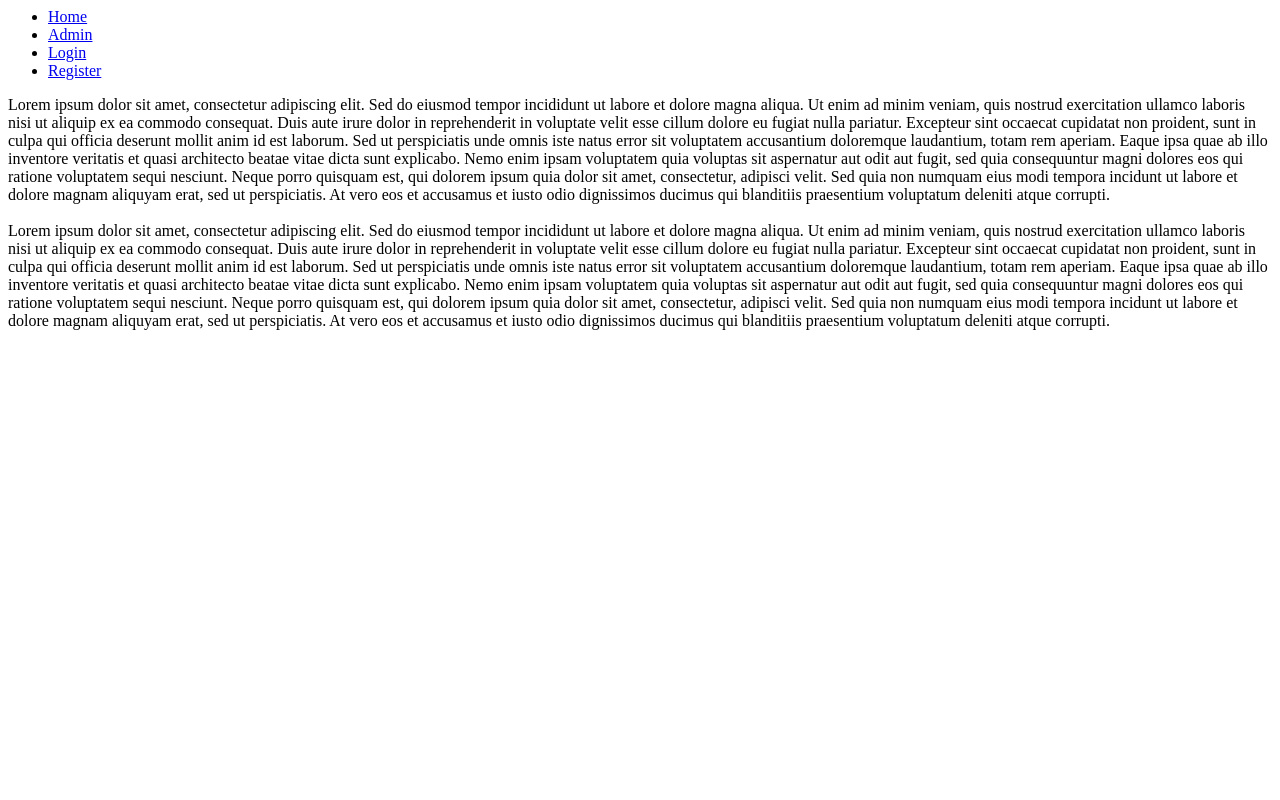
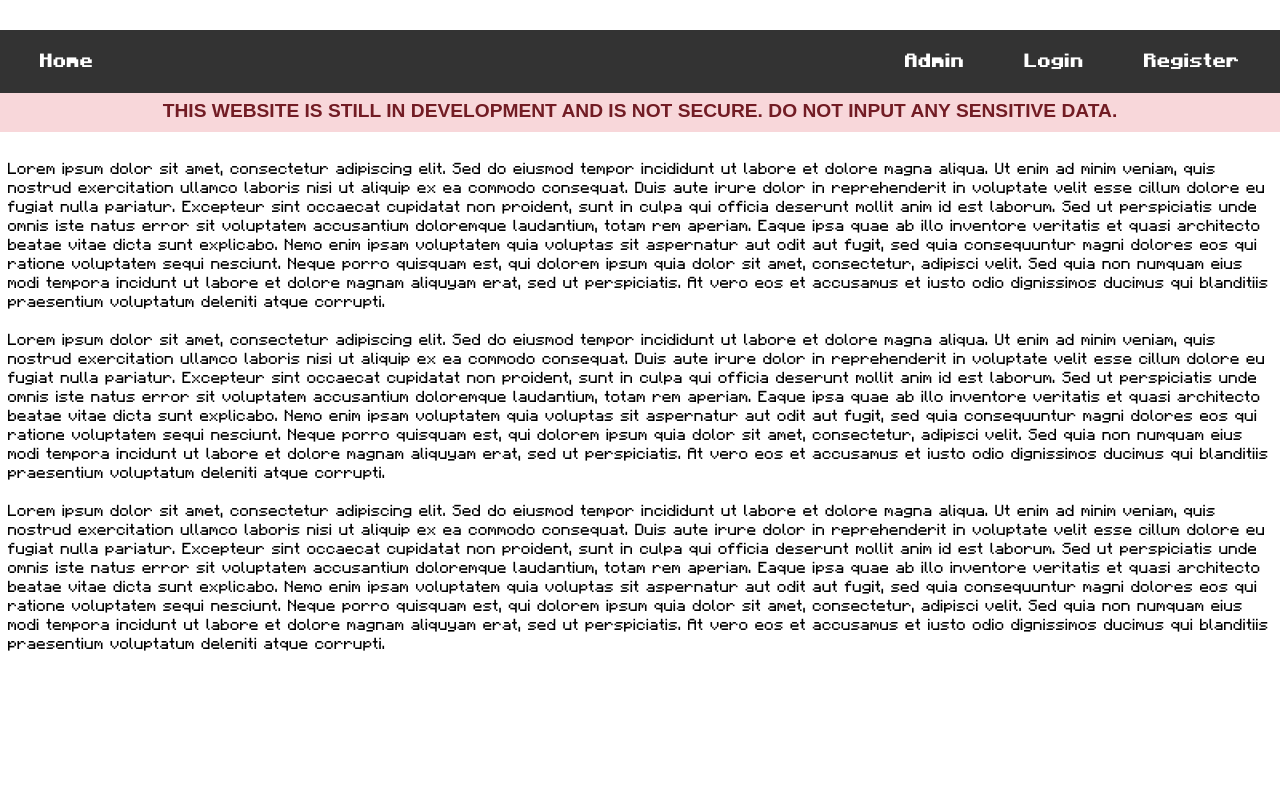
Before and after one commit to Jacob1Carter/PlayerReadyAdvancements, a Flask app: page / in a window 1280 px wide. Run offline with Flask 3, Linux system fonts and the light colour scheme.

Commit message:
Styling and disclaimer

```diff
--- a/main.py
+++ b/main.py
@@ -5,6 +5,12 @@ import sqlite3
 import os
 
 app = Flask(__name__)
+
+
+def get_db_connection():
+    conn = sqlite3.connect("data/database.db")
+    conn.row_factory = sqlite3.Row  # Enable row factory for dict-like access
+    return conn
 
 
 # database setup
@@ -15,7 +21,7 @@ def construct_db():
         with open("data/database.db", "w") as db_file:
             pass  # Create an empty database file
     # check users and advancements tables exist, if not create them
-    conn = sqlite3.connect("database.db")
+    conn = get_db_connection()
     cursor = conn.cursor()
     cursor.execute(
         "CREATE TABLE IF NOT EXISTS USERS (ID INTEGER PRIMARY KEY AUTOINCREMENT, name TEXT, user_md5 TEXT)"
@@ -41,12 +47,12 @@ def admin_required(f):
 
 @app.route("/", methods=["GET"])
 def main():
-    return render_template("main/main.html")
+    return render_template("main/main.html", title="Home - Player Ready Advancements")
 
 
 @app.route("/register", methods=["GET"])
 def register():
-    return render_template("main/login-register.html", mode="register")
+    return render_template("main/login-register.html", title="Register - Player Ready Advancements", mode="register")
 
 
 @app.route("/register-input", methods=["POST"])
@@ -56,7 +62,7 @@ def register_input():
     prep_md5 = first.strip().lower() + last.strip().lower()
     user_md5 = prep_md5.encode("utf-8").hex()
     # Insert user into database
-    conn = sqlite3.connect("database.db")
+    conn = get_db_connection()
     cursor = conn.cursor()
     cursor.execute("INSERT INTO USERS (name, user_md5) VALUES (?, ?)", (first, user_md5))
     conn.commit()
@@ -69,7 +75,7 @@ def register_input():
 def login():
     # Check if there is a NotFound query parameter
     NotFound = True if request.args.get("NotFound") is not None else False
-    return render_template("main/login-register.html", mode="login", NotFound=NotFound)
+    return render_template("main/login-register.html", title="Login - Player Ready Advancements", mode="login", NotFound=NotFound)
 
 
 @app.route("/login-input", methods=["POST"])
@@ -79,7 +85,7 @@ def login_input():
     prep_md5 = first.strip().lower() + last.strip().lower()
     user_md5 = prep_md5.encode("utf-8").hex()
     # Check if user exists in database
-    conn = sqlite3.connect("database.db")
+    conn = get_db_connection()
 
     cursor = conn.cursor()
     cursor.execute("SELECT * FROM USERS WHERE user_md5 = ?", (user_md5,))
@@ -95,7 +101,17 @@ def login_input():
 
 @app.route("/advancements/<user_md5>", methods=["GET"])
 def advancements(user_md5):
-    return render_template("main/advancements.html")
+    # Find user's name from database
+    conn = get_db_connection()
+    cursor = conn.cursor()
+    cursor.execute("SELECT name FROM USERS WHERE user_md5 = ?", (user_md5,))
+    user = cursor.fetchone()
+    conn.close()
+    if not user:
+        # User not found, redirect to login with NotFound
+        return redirect("/login?NotFound")
+    user_name = user["name"]
+    return render_template("main/advancements.html", title=f"{user_name}'s Advancements - Player Ready Advancements", user_name=user_name)
 
 
 # admin routes
@@ -118,7 +134,7 @@ def database_inline():
         query = request.form.get("query")
 
     # execute query, get data
-    conn = sqlite3.connect("database.db")
+    conn = get_db_connection()
     cursor = conn.cursor()
     try:
         cursor.execute(query)
--- a/static/css/styles.css
+++ b/static/css/styles.css
@@ -1,2 +1,113 @@
 /* styles.css */
+
+/* Font definitions */
+
+@font-face {
+    font-family: 'Minecraft';
+    src: url('../fonts/minecraft.otf') format('opentype');
+    font-weight: normal;
+    font-style: normal;
+}
+
+@font-face {
+    font-family: 'Minecraft';
+    src: url('../fonts/minecraft-bold.otf') format('opentype');
+    font-weight: bold;
+    font-style: normal;
+}
+
+@font-face {
+    font-family: 'Minecraft';
+    src: url('../fonts/minecraft-italic.otf') format('opentype');
+    font-weight: normal;
+    font-style: italic;
+}
+
+@font-face {
+    font-family: 'Minecraft';
+    src: url('../fonts/minecraft-bold-italic.otf') format('opentype');
+    font-weight: bold;
+    font-style: italic;
+}
+
+/* General styles */
+
+* {
+    font-family: 'Minecraft';
+}
+
+body {
+    margin: 0;
+    padding: 8;
+    padding-top: 120px;
+
+    padding-top: 160px; /* ONLY TO MAKE SPACE FOR DISCLAIMER */
+}
+
+/* Navbar */
+
+.navbar {
+    background-color: #333;
+    color: white;
+    padding: 10px;
+    margin: 30px 0px 30px 0px;
+    position: fixed;
+    top: 0;
+    left: 0;
+    right: 0;
+    z-index: 1000;
+}
+
+
+.navbar ul {
+    list-style-type: none;
+    margin: 0;
+    padding: 0;
+    display: flex;
+    justify-content: space-between;
+    width: 100%;
+}
+
+.nav-item {
+    font-weight: bold;
+    font-size: 1.2em;
+    padding: 10px 30px 10px 30px;
+    display: inline-block;
+}
+
+.nav-l {
+    margin-right: auto;
+}
+.nav-r {
+    margin-left: auto;
+}
+.nav-r:first-of-type {
+    margin-left: auto;
+}
+.nav-r:not(:first-of-type) {
+    margin-left: 0;
+}
+
+.navbar a {
+    color: white;
+    text-decoration: none;
+}
+
+/* Discaimer */
+
+.disclaimer {
+    position: fixed;
+    left: 0;
+    right: 0;
+    top: 90px;
+    padding: 10px;
+    background-color: #f8d7da;
+    color: #721c24;
+    padding: 10px;
+    text-align: center;
+    font-family: arial;
+    font-size: 1.2em;
+    font-weight: bold;
+}
+
 /* /styles.css */
--- a/templates/admin/header.html
+++ b/templates/admin/header.html
@@ -5,4 +5,6 @@
     <link rel="icon" href="{{ url_for('static', filename='images/misc/favicon.ico') }}" type="image/x-icon">
 </head>
 
+{% include "base/disclaimer.html" %}
+
 <!-- /admin/header.html -->
--- a/templates/admin/main.html
+++ b/templates/admin/main.html
@@ -6,6 +6,8 @@
     <body>
 
         <div class="content">
+            <a href="/">Main site</a>
+            <br>
             <a href="/admin/database">Database</a>
         </div>
 
--- a/templates/base/header.html
+++ b/templates/base/header.html
@@ -3,6 +3,8 @@
 <head>
     <link rel="stylesheet" href="{{ url_for('static', filename='css/styles.css') }}">
     <link rel="icon" href="{{ url_for('static', filename='images/misc/favicon.ico') }}" type="image/x-icon">
+
+    <title>{{ title if title else "Player Ready Advancements" }}</title>
 </head>
 
 <!-- /base/header.html -->
--- a/templates/base/navbar.html
+++ b/templates/base/navbar.html
@@ -1,12 +1,14 @@
 <!-- base/navbar.html -->
 
-<nav>
+<nav class="navbar">
     <ul>
-        <li><a href="/">Home</a></li>
-        <li><a href="/admin">Admin</a></li>
-        <li><a href="/login">Login</a></li>
-        <li><a href="/register">Register</a></li>
+        <li class="nav-item nav-l"><a href="/">Home</a></li>
+        <li class="nav-item nav-r"><a href="/admin">Admin</a></li>
+        <li class="nav-item nav-r"><a href="/login">Login</a></li>
+        <li class="nav-item nav-r"><a href="/register">Register</a></li>
     </ul>
 </nav>
 
+{% include "base/disclaimer.html" %}
+
 <!-- /base/navbar.html -->
--- a/templates/main/advancements.html
+++ b/templates/main/advancements.html
@@ -7,6 +7,8 @@
         {% include "base/navbar.html" %}
 
         <div class="content">
+            <h2>Hi {{ user_name }}!</h2>
+
             <div>Lorem ipsum dolor sit amet, consectetur adipiscing elit. Sed do eiusmod tempor incididunt ut labore et dolore magna aliqua. Ut enim ad minim veniam, quis nostrud exercitation ullamco laboris nisi ut aliquip ex ea commodo consequat. Duis aute irure dolor in reprehenderit in voluptate velit esse cillum dolore eu fugiat nulla pariatur. Excepteur sint occaecat cupidatat non proident, sunt in culpa qui officia deserunt mollit anim id est laborum. Sed ut perspiciatis unde omnis iste natus error sit voluptatem accusantium doloremque laudantium, totam rem aperiam. Eaque ipsa quae ab illo inventore veritatis et quasi architecto beatae vitae dicta sunt explicabo. Nemo enim ipsam voluptatem quia voluptas sit aspernatur aut odit aut fugit, sed quia consequuntur magni dolores eos qui ratione voluptatem sequi nesciunt. Neque porro quisquam est, qui dolorem ipsum quia dolor sit amet, consectetur, adipisci velit. Sed quia non numquam eius modi tempora incidunt ut labore et dolore magnam aliquyam erat, sed ut perspiciatis. At vero eos et accusamus et iusto odio dignissimos ducimus qui blanditiis praesentium voluptatum deleniti atque corrupti.</div>
             <br>
             <div>Lorem ipsum dolor sit amet, consectetur adipiscing elit. Sed do eiusmod tempor incididunt ut labore et dolore magna aliqua. Ut enim ad minim veniam, quis nostrud exercitation ullamco laboris nisi ut aliquip ex ea commodo consequat. Duis aute irure dolor in reprehenderit in voluptate velit esse cillum dolore eu fugiat nulla pariatur. Excepteur sint occaecat cupidatat non proident, sunt in culpa qui officia deserunt mollit anim id est laborum. Sed ut perspiciatis unde omnis iste natus error sit voluptatem accusantium doloremque laudantium, totam rem aperiam. Eaque ipsa quae ab illo inventore veritatis et quasi architecto beatae vitae dicta sunt explicabo. Nemo enim ipsam voluptatem quia voluptas sit aspernatur aut odit aut fugit, sed quia consequuntur magni dolores eos qui ratione voluptatem sequi nesciunt. Neque porro quisquam est, qui dolorem ipsum quia dolor sit amet, consectetur, adipisci velit. Sed quia non numquam eius modi tempora incidunt ut labore et dolore magnam aliquyam erat, sed ut perspiciatis. At vero eos et accusamus et iusto odio dignissimos ducimus qui blanditiis praesentium voluptatum deleniti atque corrupti.</div>
--- a/templates/main/main.html
+++ b/templates/main/main.html
@@ -10,6 +10,9 @@
             <div>Lorem ipsum dolor sit amet, consectetur adipiscing elit. Sed do eiusmod tempor incididunt ut labore et dolore magna aliqua. Ut enim ad minim veniam, quis nostrud exercitation ullamco laboris nisi ut aliquip ex ea commodo consequat. Duis aute irure dolor in reprehenderit in voluptate velit esse cillum dolore eu fugiat nulla pariatur. Excepteur sint occaecat cupidatat non proident, sunt in culpa qui officia deserunt mollit anim id est laborum. Sed ut perspiciatis unde omnis iste natus error sit voluptatem accusantium doloremque laudantium, totam rem aperiam. Eaque ipsa quae ab illo inventore veritatis et quasi architecto beatae vitae dicta sunt explicabo. Nemo enim ipsam voluptatem quia voluptas sit aspernatur aut odit aut fugit, sed quia consequuntur magni dolores eos qui ratione voluptatem sequi nesciunt. Neque porro quisquam est, qui dolorem ipsum quia dolor sit amet, consectetur, adipisci velit. Sed quia non numquam eius modi tempora incidunt ut labore et dolore magnam aliquyam erat, sed ut perspiciatis. At vero eos et accusamus et iusto odio dignissimos ducimus qui blanditiis praesentium voluptatum deleniti atque corrupti.</div>
             <br>
             <div>Lorem ipsum dolor sit amet, consectetur adipiscing elit. Sed do eiusmod tempor incididunt ut labore et dolore magna aliqua. Ut enim ad minim veniam, quis nostrud exercitation ullamco laboris nisi ut aliquip ex ea commodo consequat. Duis aute irure dolor in reprehenderit in voluptate velit esse cillum dolore eu fugiat nulla pariatur. Excepteur sint occaecat cupidatat non proident, sunt in culpa qui officia deserunt mollit anim id est laborum. Sed ut perspiciatis unde omnis iste natus error sit voluptatem accusantium doloremque laudantium, totam rem aperiam. Eaque ipsa quae ab illo inventore veritatis et quasi architecto beatae vitae dicta sunt explicabo. Nemo enim ipsam voluptatem quia voluptas sit aspernatur aut odit aut fugit, sed quia consequuntur magni dolores eos qui ratione voluptatem sequi nesciunt. Neque porro quisquam est, qui dolorem ipsum quia dolor sit amet, consectetur, adipisci velit. Sed quia non numquam eius modi tempora incidunt ut labore et dolore magnam aliquyam erat, sed ut perspiciatis. At vero eos et accusamus et iusto odio dignissimos ducimus qui blanditiis praesentium voluptatum deleniti atque corrupti.</div>
+            <br>
+            <div>Lorem ipsum dolor sit amet, consectetur adipiscing elit. Sed do eiusmod tempor incididunt ut labore et dolore magna aliqua. Ut enim ad minim veniam, quis nostrud exercitation ullamco laboris nisi ut aliquip ex ea commodo consequat. Duis aute irure dolor in reprehenderit in voluptate velit esse cillum dolore eu fugiat nulla pariatur. Excepteur sint occaecat cupidatat non proident, sunt in culpa qui officia deserunt mollit anim id est laborum. Sed ut perspiciatis unde omnis iste natus error sit voluptatem accusantium doloremque laudantium, totam rem aperiam. Eaque ipsa quae ab illo inventore veritatis et quasi architecto beatae vitae dicta sunt explicabo. Nemo enim ipsam voluptatem quia voluptas sit aspernatur aut odit aut fugit, sed quia consequuntur magni dolores eos qui ratione voluptatem sequi nesciunt. Neque porro quisquam est, qui dolorem ipsum quia dolor sit amet, consectetur, adipisci velit. Sed quia non numquam eius modi tempora incidunt ut labore et dolore magnam aliquyam erat, sed ut perspiciatis. At vero eos et accusamus et iusto odio dignissimos ducimus qui blanditiis praesentium voluptatum deleniti atque corrupti.</div>
+            <br>
         </div>
 
     </body>
```
Also changed, not shown: static/css/admin-styles.css (+35 -0 lines), data/database.db, static/fonts/minecraft-bold-italic.otf (added), static/fonts/minecraft-bold.otf (added), static/fonts/minecraft-italic.otf (added), static/fonts/minecraft.otf (added).
